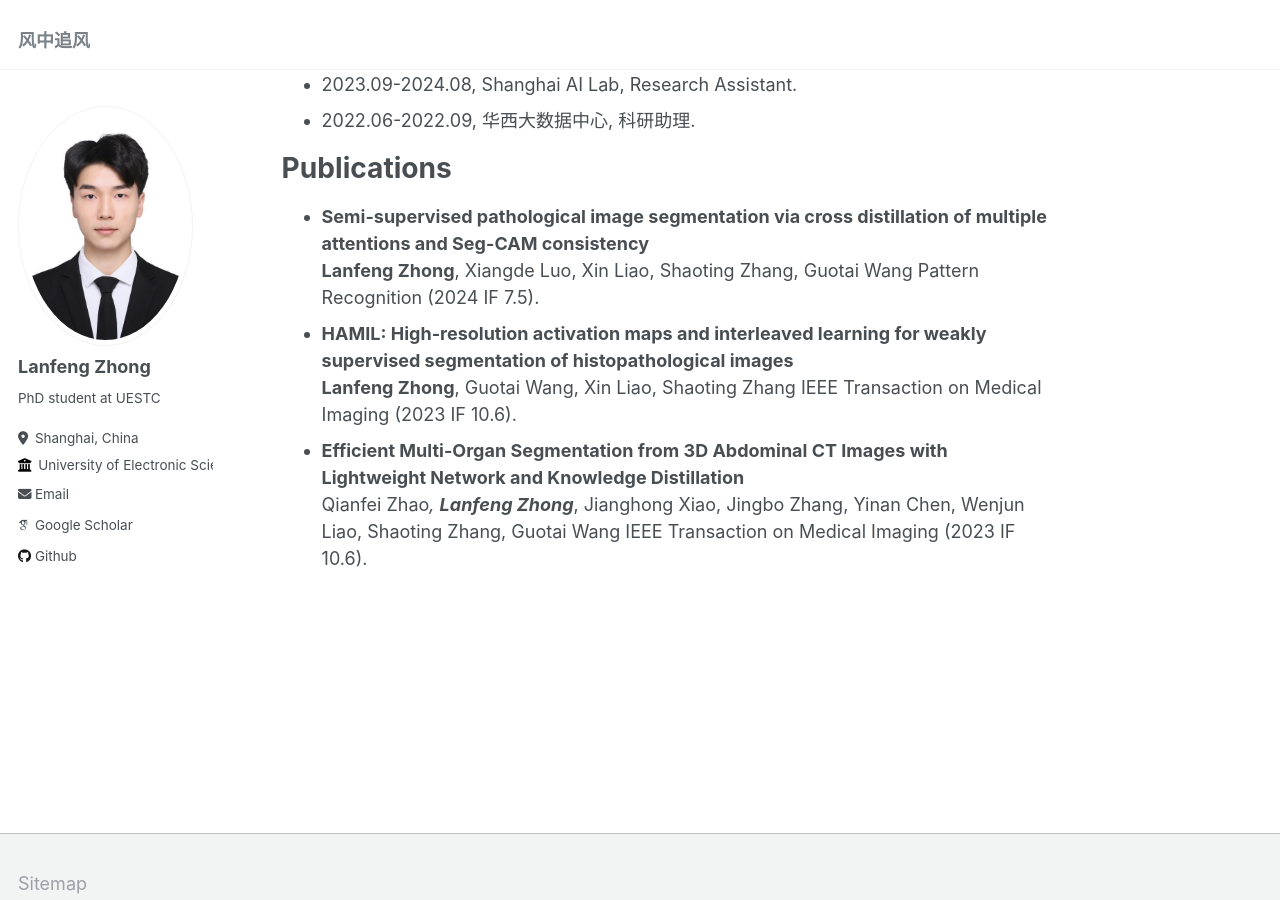
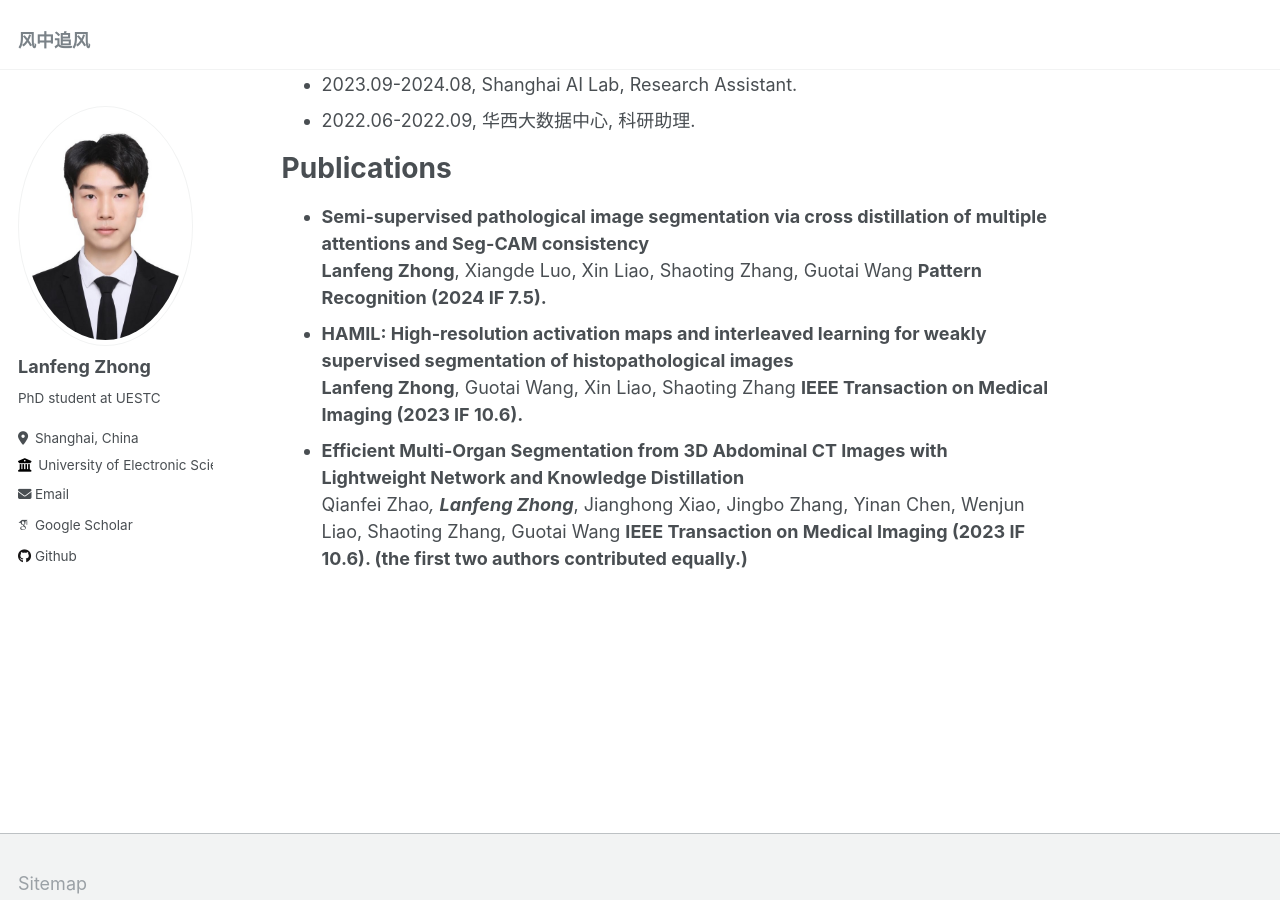
Before and after one commit to lanfz2000/lanfz2000.github.io, a Jekyll site: the page built from _pages/about.md, in a window 1280 px wide and 900 px high, scrolled down 584 px. Built offline with Jekyll 4.4.1, drawn with Linux system fonts in a browser that asks for light colours; some web fonts are replaced.

Commit message:
Update about.md

```diff
--- a/_pages/about.md
+++ b/_pages/about.md
@@ -26,10 +26,10 @@ About me
 # Publications
 - **Semi-supervised pathological image segmentation via cross distillation of multiple attentions and Seg-CAM consistency**
 **Lanfeng Zhong**, Xiangde Luo, Xin Liao, Shaoting Zhang, Guotai Wang
-Pattern Recognition (2024 IF 7.5).
+**Pattern Recognition (2024 IF 7.5).**
 - **HAMIL: High-resolution activation maps and interleaved learning for weakly supervised segmentation of histopathological images**
 **Lanfeng Zhong**, Guotai Wang, Xin Liao, Shaoting Zhang
-IEEE Transaction on Medical Imaging (2023 IF 10.6).
+**IEEE Transaction on Medical Imaging (2023 IF 10.6).**
 - **Efficient Multi-Organ Segmentation from 3D Abdominal CT Images with Lightweight Network and Knowledge Distillation**
 Qianfei Zhao*, **Lanfeng Zhong***, Jianghong Xiao, Jingbo Zhang, Yinan Chen, Wenjun Liao, Shaoting Zhang, Guotai Wang
-IEEE Transaction on Medical Imaging (2023 IF 10.6).
+**IEEE Transaction on Medical Imaging (2023 IF 10.6). (the first two authors contributed equally.)**
```
